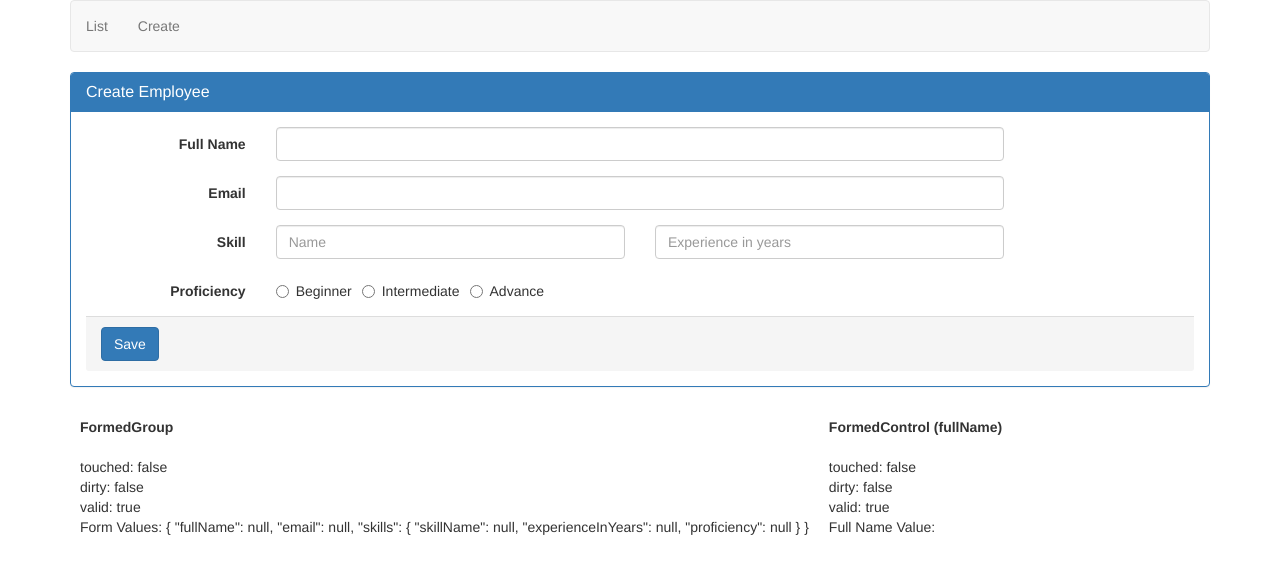
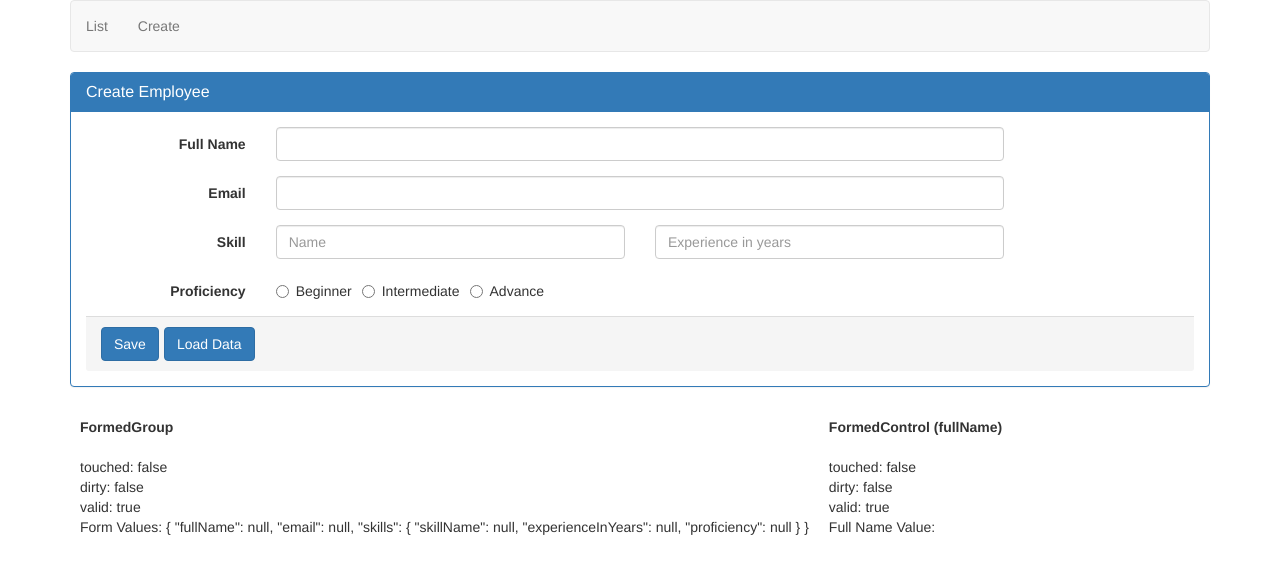
Before and after one commit to vishallotlikar/Angular8, an Angular app: page /create in a window 1280 px wide. Shown: the top 574 px of the page. Built offline with nearby package versions, Linux system fonts and the light colour scheme.

Commit message:
setValue and patchValue

```diff
--- a/src/app/employee/create-employee.component.html
+++ b/src/app/employee/create-employee.component.html
@@ -44,7 +44,10 @@
         </div>
 
             <div class="panel-footer">
-                <button class="btn btn-primary" type="submit">Save</button>
+                <div class="btn-toolbar">
+                    <button class="btn btn-primary" type="submit">Save</button>
+                    <button class="btn btn-primary" type="button" (click)="onLoadDataClick()">Load Data</button>
+                </div>
             </div>
         </div>
     </div>
--- a/src/app/employee/create-employee.component.ts
+++ b/src/app/employee/create-employee.component.ts
@@ -23,6 +23,18 @@
     })
   }
 
+  onLoadDataClick(): void{
+    this.employeeForm.patchValue({ // To update all the values in form use setValue or to update only some part of the form use patchValue
+      fullName: 'vishal',
+      email: 'lotlikar18@gmail.com',
+      skills: {
+        skillName: 'a',
+        experienceInYears: 5,
+        proficiency: 'Beginner'
+      }
+    })
+  }
+
   onSubmit(): void {
     console.log(this.employeeForm.touched)
     console.log(this.employeeForm.value)
```
